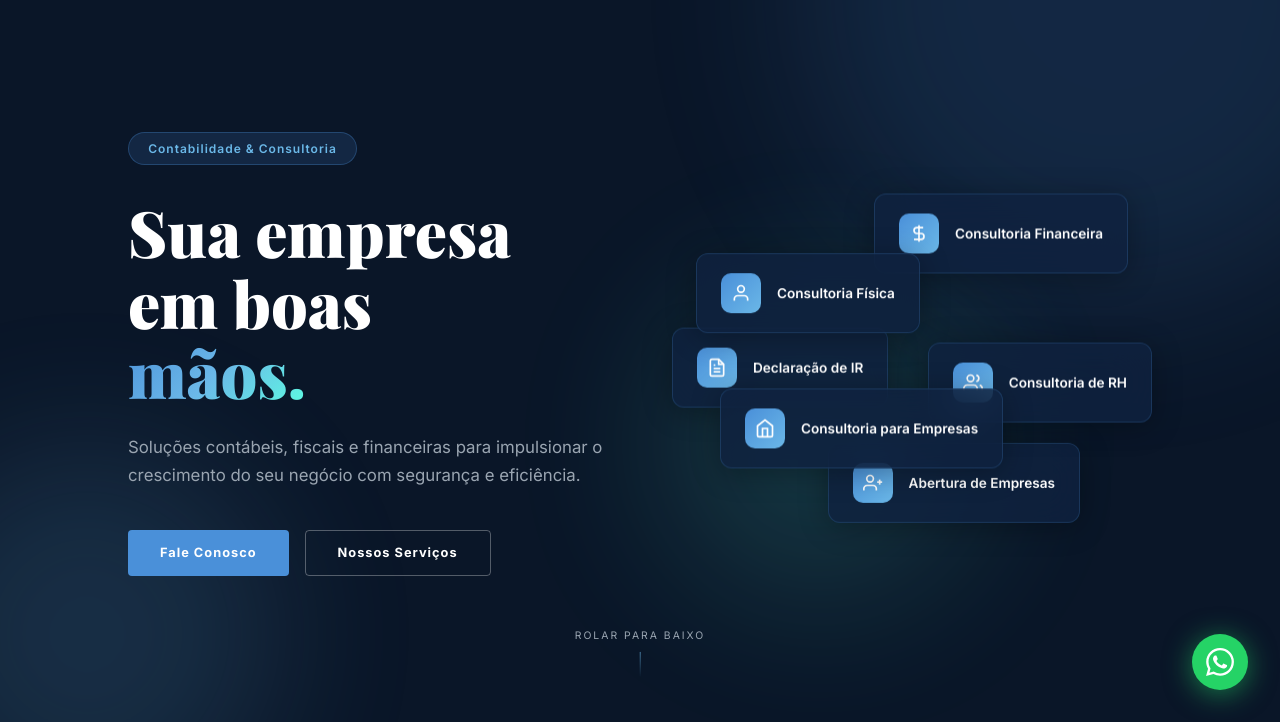
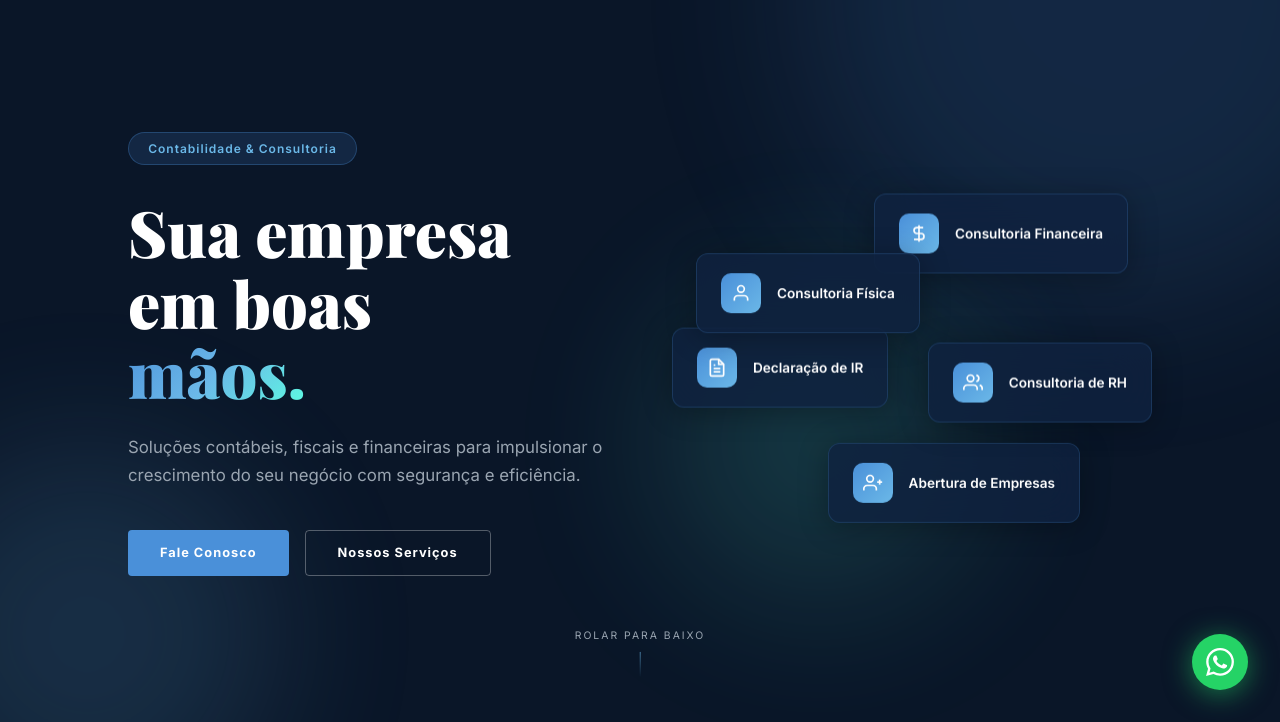
Before and after one commit to jonatas2305/contabilidade-paes-landim, a plain HTML site: page index.html in a window 1280 px wide. Shown: the part 78-800 px from the top of the page. Drawn offline with nearby package versions, Linux system fonts and the light colour scheme.

Commit message:
Remover card Consultoria para Empresas do hero
Co-Authored-By: Claude Opus 4.6 <noreply@anthropic.com>

```diff
--- a/index.html
+++ b/index.html
@@ -99,12 +99,6 @@
                         <svg viewBox="0 0 24 24" fill="none" stroke="currentColor" stroke-width="2"><path d="M17 21v-2a4 4 0 00-4-4H5a4 4 0 00-4 4v2"/><circle cx="9" cy="7" r="4"/><path d="M23 21v-2a4 4 0 00-3-3.87"/><path d="M16 3.13a4 4 0 010 7.75"/></svg>
                     </div>
                     <span>Consultoria de RH</span>
-                </div>
-                <div class="hero__card hero__card--6">
-                    <div class="card-icon">
-                        <svg viewBox="0 0 24 24" fill="none" stroke="currentColor" stroke-width="2"><path d="M3 9l9-7 9 7v11a2 2 0 01-2 2H5a2 2 0 01-2-2z"/><polyline points="9 22 9 12 15 12 15 22"/></svg>
-                    </div>
-                    <span>Consultoria para Empresas</span>
                 </div>
             </div>
         </div>
```
